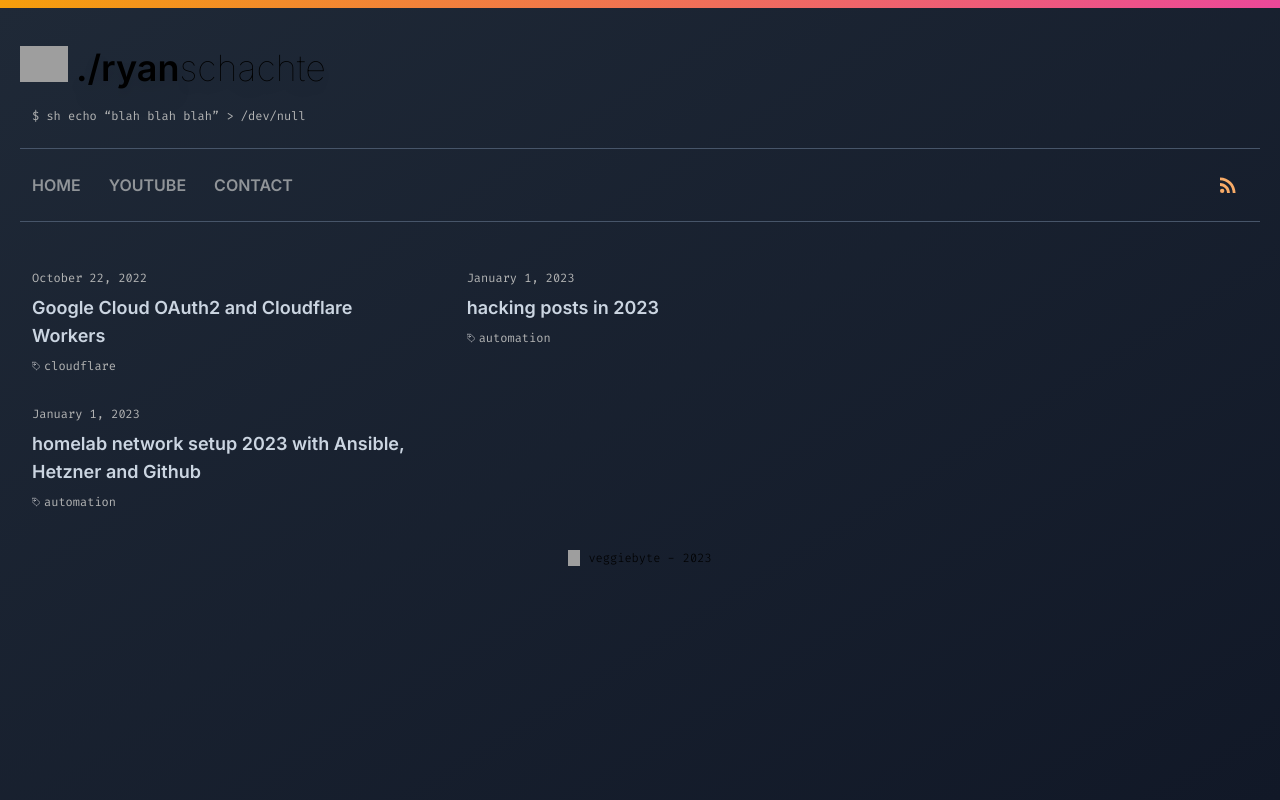
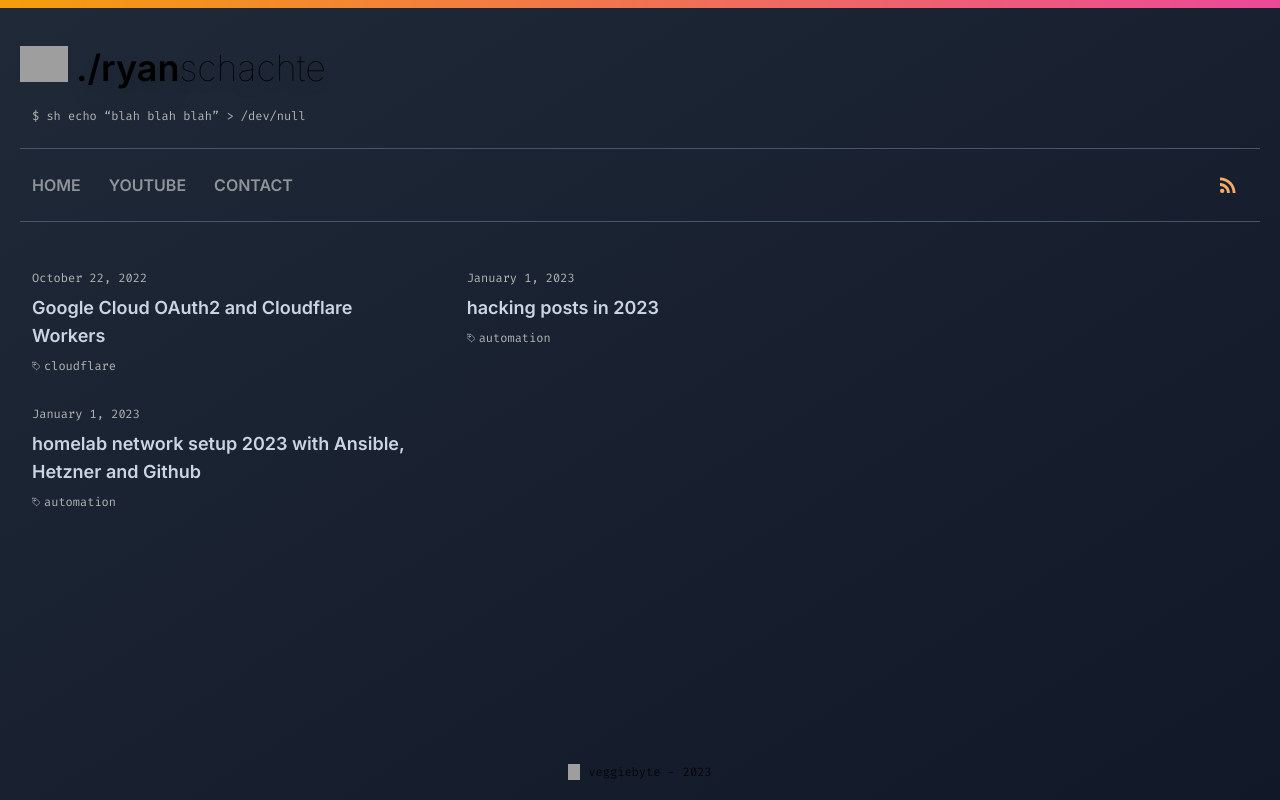
Before and after one commit to jhonleoh/site, a Next.js app: page / in a window 1280 px wide. Built offline with nearby package versions, Linux system fonts and the light colour scheme; grey boxes are pictures that could not be loaded.

Commit message:
Adding footer placement

```diff
--- a/components/Layout.tsx
+++ b/components/Layout.tsx
@@ -18,7 +18,7 @@ const Layout: React.FC<Props> = ({ children }) => {
     return (
       <>
         <div className="absolute w-full h-2 bg-gradient-to-r from-amber-500 to-pink-500" />
-        <div className="flex flex-col flex-1 mx-auto w-full max-w-[1400px]">
+        <div className="flex flex-col flex-1 mx-auto w-full max-w-[1400px] min-h-screen">
           <Navigation />
           {children}
           <Footer />
--- a/pages/_document.tsx
+++ b/pages/_document.tsx
@@ -9,7 +9,7 @@ export default function Document() {
             href="/syntax/earth.css"
           ></link>
         </Head>
-      <body className="font-inter min-h-screen dark:bg-dark-background dark:text-dark-text-primary bg-gradient-to-br from-gray-800 to-gray-900">
+      <body className="font-inter h-full min-h-screen dark:bg-dark-background dark:text-dark-text-primary bg-gradient-to-br from-gray-800 to-gray-900">
         <Main />
         <NextScript />
       </body>
--- a/styles/globals.css
+++ b/styles/globals.css
@@ -8,6 +8,7 @@
 
 div#__next {
   @apply h-full;
+  @apply min-h-screen;
 }
 
 main {
```
